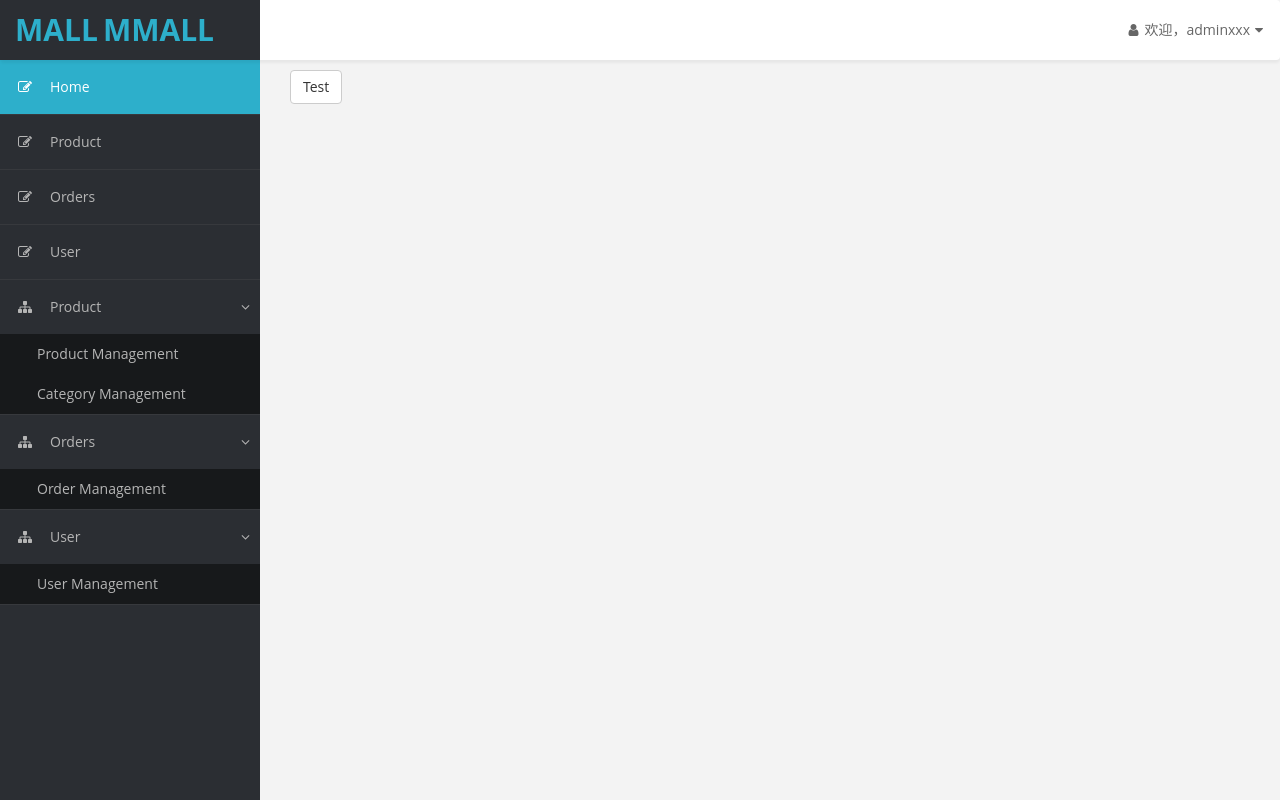
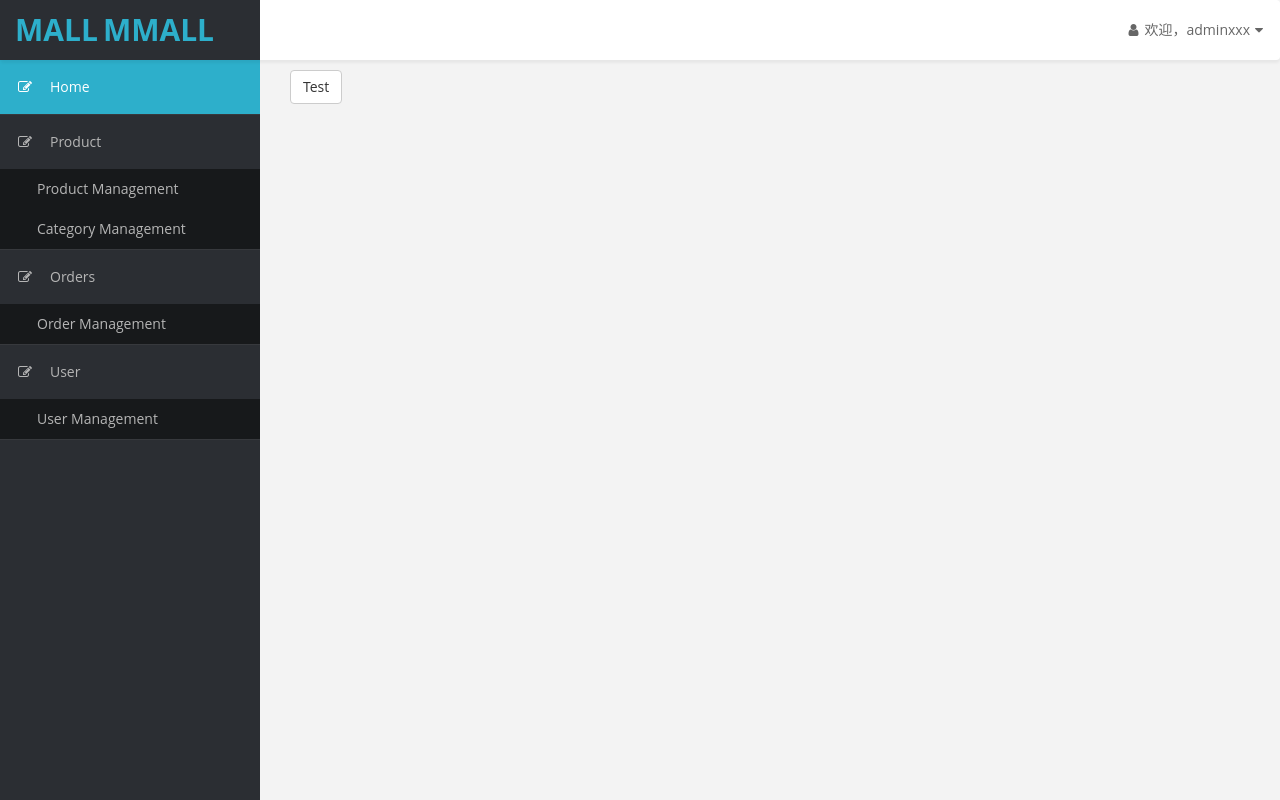
Before and after one commit to LucianoKlein/react-backend-mgmtsystem, a Vue app: page / in a window 1280 px wide. Built offline with nearby package versions, Linux system fonts and the light colour scheme.

Commit message:
大概数据化了，还有一个bug，就是颜色显示

```diff
--- a/src/component/nav-side/index.jsx
+++ b/src/component/nav-side/index.jsx
@@ -12,50 +12,8 @@ class NavSide extends React.Component {
                 <div className="sidebar-collapse">
                     <ul className="nav">
                         {this.props.menuObj.map((element, index)=>{
-                            return <FirstMenu link={element.link} key={index} menuName={element.menuName} hasChild={element.hasChild}/>
+                            return <FirstMenu menuObj={element} key={index}/>
                         })}
-                        <li className="active">
-                            <Link to="/product">
-                                <i className="fa fa-sitemap"></i>
-                                <span>Product</span>
-                                <span className="fa arrow"></span>
-                            </Link>
-                            <ul className="nav nav-second-level collapse in">
-                                <li>
-                                    <NavLink exact to="/product" activeClassName="active-menu">Product Management</NavLink>
-                                </li>
-
-                                <li>
-                                    <NavLink exact to="/product-category" activeClassName="active-menu">Category Management</NavLink>
-                                </li>
-                            </ul>
-                        </li>
-
-                        <li className="active">
-                            <NavLink exact to="/order">
-                                <i className="fa fa-sitemap"></i>
-                                <span>Orders</span>
-                                <span className="fa arrow"></span>
-                            </NavLink>
-                            <ul className="nav nav-second-level collapse in">
-                                <li>
-                                    <NavLink exact activeClassName="active-menu" to="/order">Order Management</NavLink>
-                                </li>
-                            </ul>
-                        </li>
-                        <li className="active">
-                            <NavLink exact to="/user">
-                                <i className="fa fa-sitemap"></i>
-                                <span>User</span>
-                                <span className="fa arrow"></span>
-                            </NavLink>
-                            <ul className="nav nav-second-level collapse in">
-                                <li>
-                                    <NavLink exact to="/user" activeClassName="active-menu">User Management</NavLink>
-                                </li>
-
-                            </ul>
-                        </li>
                     </ul>
 
                 </div>
--- a/src/component/nav-side/menublock/firstMenu.jsx
+++ b/src/component/nav-side/menublock/firstMenu.jsx
@@ -9,13 +9,15 @@ class FirstMenu extends React.Component {
     render() {
         return (
             <li>
-                <NavLink exact to={this.props.link} activeClassName="active-menu" >
+                <NavLink exact to={this.props.menuObj.link} activeClassName="active-menu" >
                     <i className="fa fa-edit"></i>
-                    <span>{this.props.menuName}</span>
+                    <span>{this.props.menuObj.menuName}</span>
+                </NavLink>
                     {
-                        this.props.hashChild ? console.log("yes") : null
+                        this.props.menuObj.hasChild ? this.props.menuObj.sub.map((element, index)=>{
+                            return <SecondMenu key={index} menuObj={element}/>
+                        }) : null
                     }
-                </NavLink>
             </li>
         );
     }
--- a/src/component/nav-side/menublock/secondMenu.jsx
+++ b/src/component/nav-side/menublock/secondMenu.jsx
@@ -7,10 +7,13 @@ class SecondMenu extends React.Component {
     }
 
     render() {
-        <ul className={["nav", "nav-second-level", "nav", "collapse ", "in"]}>
+        return (
+        <ul className="nav nav-second-level nav collapse in">
             <li>
-                <NavLink exact to={this.props.link} activeClassName="active-menu">{this.props.menuName}</NavLink>
+                <NavLink exact to={this.props.menuObj.link} activeClassName="active-menu">{this.props.menuObj.menuName}</NavLink>
             </li>
         </ul>
+        );
     }
 }
+export default SecondMenu;
```
